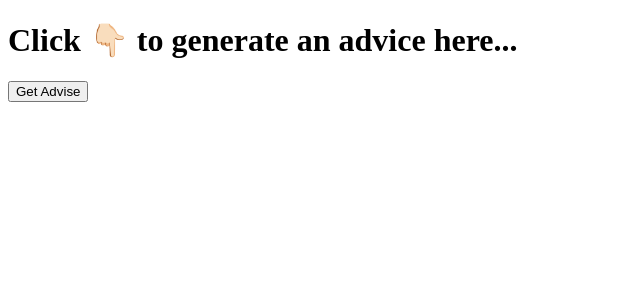
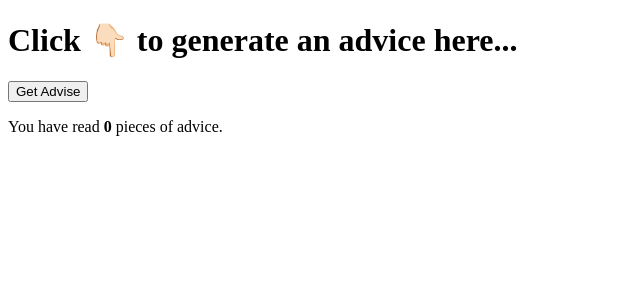
Before and after one commit to ashkheid/adviser-app, a React (Create React App) app: page / in a window 1280 px wide. Shown: the top 300 px of the page, without its empty margins (0-640 px from the left). Built offline with nearby package versions, Linux system fonts and the light colour scheme.

Commit message:
Add an advice counter

```diff
--- a/src/App.js
+++ b/src/App.js
@@ -1,18 +1,25 @@
 import { useState } from 'react';
 
 function App() {
-  const [advice, setAdvice] = useState('Click 👇🏻 to generate an advice here...');
+	const [advice, setAdvice] = useState(
+		'Click 👇🏻 to generate an advice here...'
+	);
+	const [count, setCount] = useState(0);
 
 	async function getAdvice() {
 		const res = await fetch('https://api.adviceslip.com/advice');
 		const data = await res.json();
 		setAdvice(data.slip.advice);
+		setCount((c) => ++c);
 	}
 
 	return (
 		<>
 			<h1>{advice}</h1>
 			<button onClick={getAdvice}>Get Advise</button>
+			<p>
+				You have read <strong>{count}</strong> pieces of advice.
+			</p>
 		</>
 	);
 }
```
